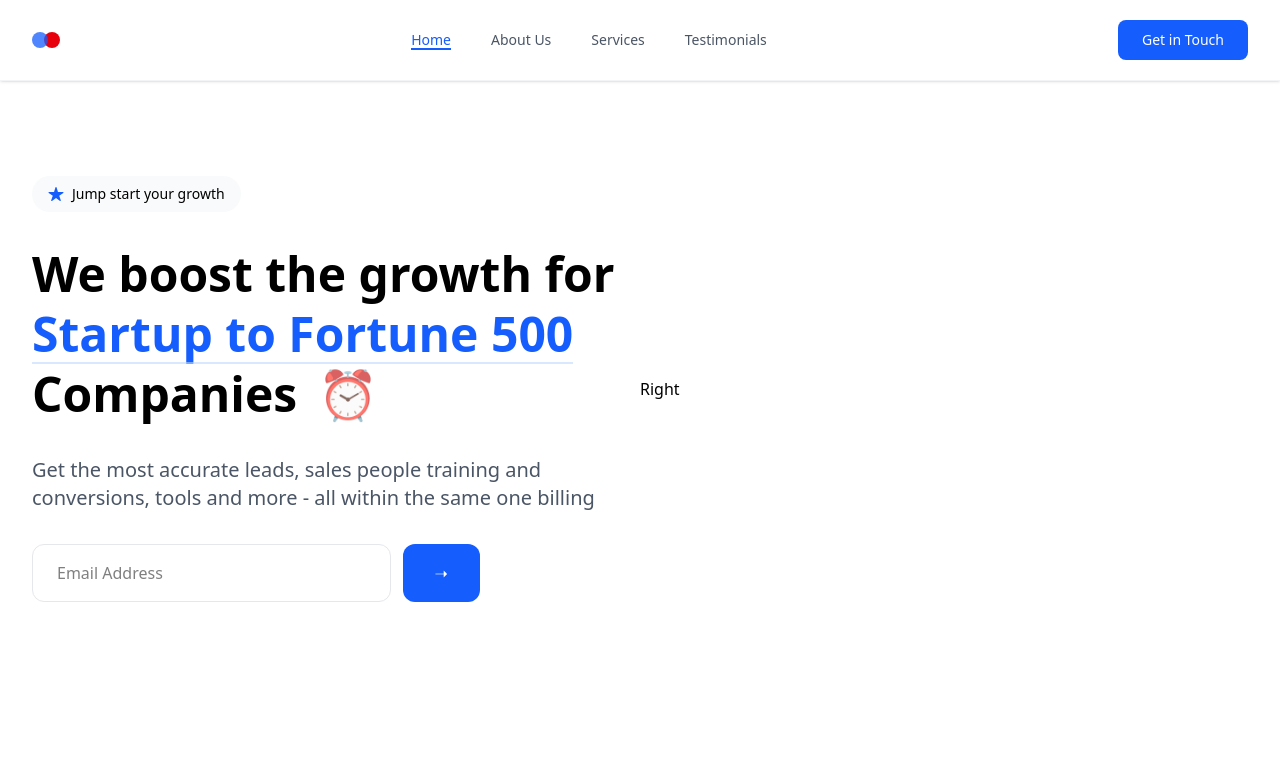
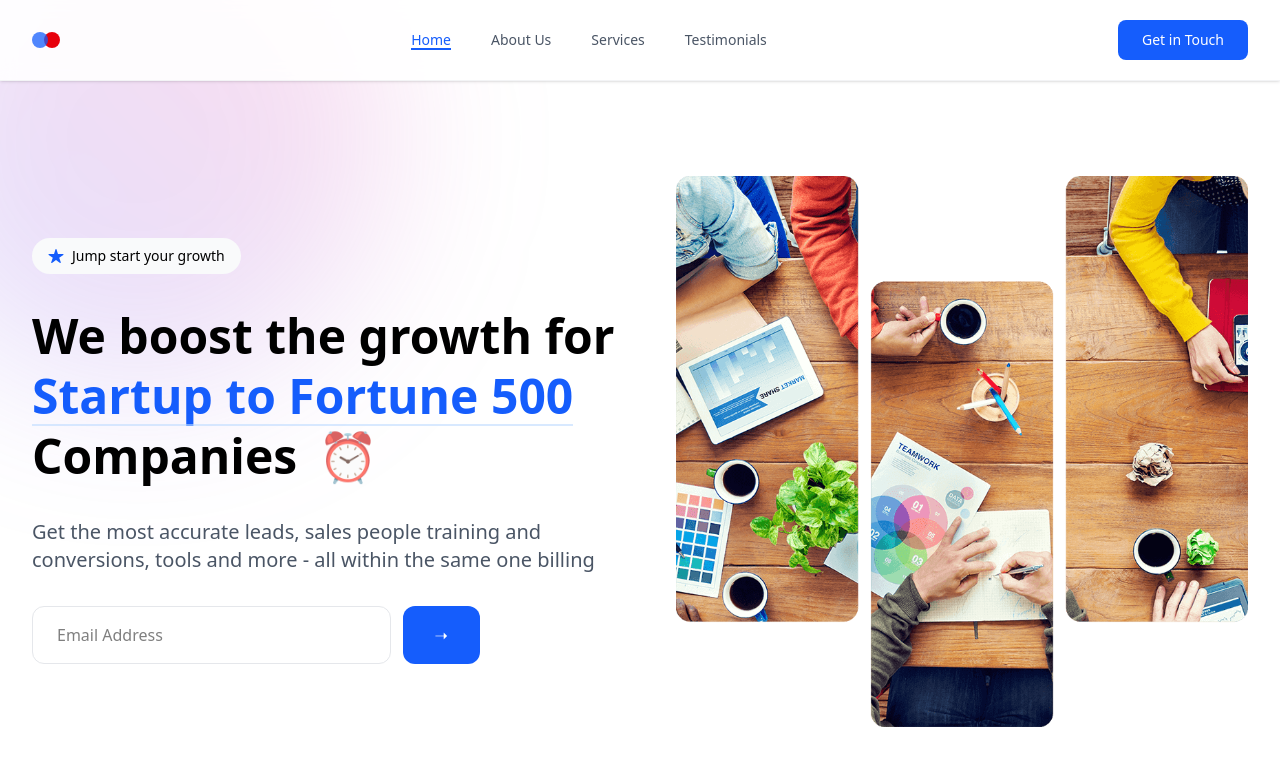
Before and after one commit to rehan606/Lending-Page, a React (Vite) app: page / in a window 1280 px wide. Shown: the top 766 px of the page. Built offline with nearby package versions, Linux system fonts and the light colour scheme.

Commit message:
Completed hero Right section

```diff
--- a/src/App.jsx
+++ b/src/App.jsx
@@ -10,8 +10,13 @@ function App() {
 
   return (
     <>
-      <Navbar></Navbar>
-      <Hero></Hero>
+      <main className='relative min-h-screen overflow-hidden'>
+        <div className='absolute -top-28 -left-28 w-[500px] h-[500px] bg-gradient-to-tr from-indigo-500/20 to-pink-500/20 rounded-full blur-[80px] -z-10 '></div>
+        <div className='overflow-hidden'>
+          <Navbar></Navbar>
+          <Hero></Hero>
+        </div>
+      </main>
 
     </>
   )
--- a/src/components/Hero.jsx
+++ b/src/components/Hero.jsx
@@ -1,5 +1,7 @@
+/* eslint-disable no-unused-vars */
 import React from 'react'
-import { IoStar } from 'react-icons/io5'
+import { IoStar } from 'react-icons/io5';
+import heroImage from "../assets/hero-image.png"
 
 const Hero = () => {
     return (
@@ -27,8 +29,10 @@ const Hero = () => {
             </div>
 
             {/* Right Column  */}
-            <div className='w-full md:w:1/2 '>
-                Right
+            <div className='w-full md:w:1/2 mt-16 md:mt-0 pl-0 md:pl-12'>
+                <div className='relative'>
+                    <img src={heroImage} alt="hero image" className='rounded-lg relative z-10 hover:scale-[1.02] transition-transform duration-300'/>
+                </div>
             </div>
         </section>
     )
```
